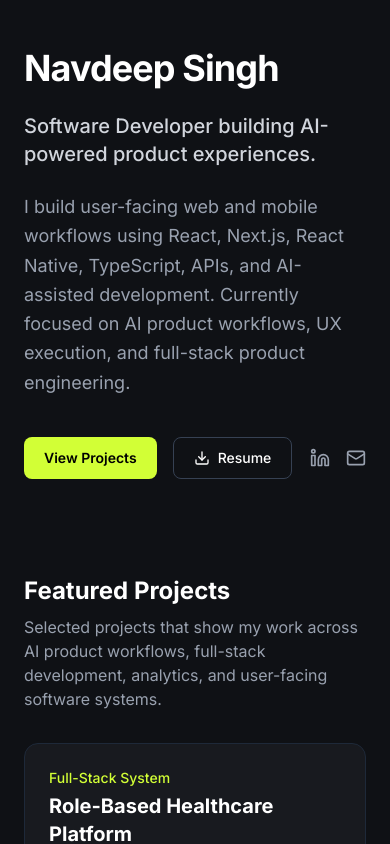
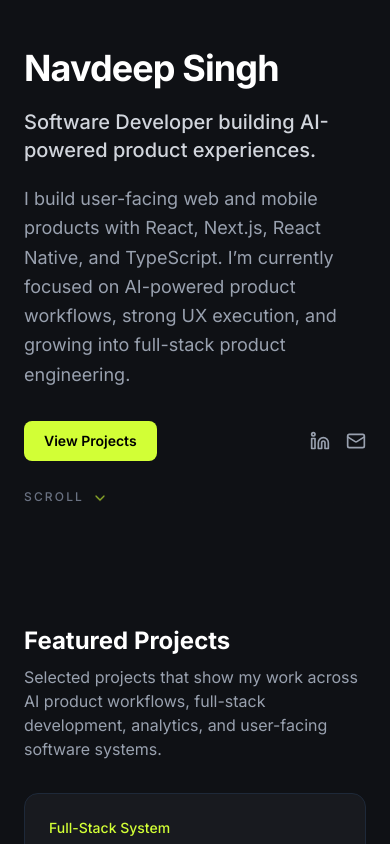
Before and after one commit to Neural-forge9/My-Profile, a Next.js app: page / in a window 390 px wide. Shown: the top 844 px of the page. Built offline with nearby package versions, Linux system fonts and the light colour scheme.

Commit message:
Refine mobile hero and clean dev cache

```diff
--- a/app/globals.css
+++ b/app/globals.css
@@ -126,3 +126,18 @@
     @apply font-sans;
     }
 }
+
+@keyframes scroll-cue-float {
+  0%, 100% {
+    opacity: 0.55;
+    transform: translateY(0);
+  }
+  50% {
+    opacity: 1;
+    transform: translateY(0.25rem);
+  }
+}
+
+.scroll-cue-motion {
+  animation: scroll-cue-float 2.2s ease-in-out infinite;
+}
--- a/app/page.tsx
+++ b/app/page.tsx
@@ -2,15 +2,17 @@ import { projects } from "@/data/projects";
 import { ProjectCard } from "@/components/ProjectCard";
 import { skills } from "@/data/skills";
 import { experience } from "@/data/experience";
-import { Download, Linkedin, Mail } from "lucide-react";
+import { ChevronDown, Download, Linkedin, Mail } from "lucide-react";
 import Link from "next/link";
 import { Badge } from "@/components/ui/Badge";
 
+const showResumeDownload = false;
+
 export default function Home() {
   return (
-    <main className="space-y-24">
+    <main className="space-y-16 md:space-y-24">
       {/* Hero Section */}
-      <section className="space-y-6">
+      <section className="relative space-y-5 pb-14 md:space-y-6 md:pb-0">
         <h1 className="text-4xl md:text-5xl font-bold tracking-tight text-white">
           Navdeep Singh
         </h1>
@@ -18,16 +20,12 @@ export default function Home() {
           Software Developer building AI-powered product experiences.
         </h2>
         <p className="text-gray-400 max-w-2xl leading-relaxed text-lg">
-          I build user-facing web and mobile workflows using React, Next.js, React Native, TypeScript, APIs, and AI-assisted development. Currently focused on AI product workflows, UX execution, and full-stack product engineering.
+          I build user-facing web and mobile products with React, Next.js, React Native, and TypeScript. I’m currently focused on AI-powered product workflows, strong UX execution, and growing into full-stack product engineering.
         </p>
-        <div className="flex flex-wrap gap-4 pt-4">
+        <div className="flex flex-wrap gap-4 pt-3 md:pt-4">
           <Link href="#projects" className="inline-flex items-center justify-center rounded-md bg-[#d2ff36] px-5 py-2.5 text-sm font-semibold text-black hover:bg-[#d2ff36]/90 transition-colors">
             View Projects
           </Link>
-          <a href="/navdeep-singh-resume.pdf" download className="inline-flex items-center justify-center rounded-md border border-gray-700 bg-transparent px-5 py-2.5 text-sm font-medium text-white hover:bg-gray-800 transition-colors">
-            <Download className="mr-2 h-4 w-4" />
-            Resume
-          </a>
           <div className="flex gap-4 ml-auto items-center">
             <a href="https://www.linkedin.com/in/navdeepsingh1600/" target="_blank" rel="noreferrer" className="text-gray-400 hover:text-white transition-colors">
               <Linkedin className="h-5 w-5" />
@@ -36,6 +34,11 @@ export default function Home() {
               <Mail className="h-5 w-5" />
             </a>
           </div>
+        </div>
+        <div className="pointer-events-none absolute inset-x-0 bottom-0 h-20 bg-gradient-to-b from-transparent via-[#0f1115]/80 to-[#0f1115] md:hidden" aria-hidden="true" />
+        <div className="relative z-10 flex items-center gap-2 pt-2 text-xs font-medium uppercase tracking-[0.18em] text-gray-500 md:hidden">
+          <span>Scroll</span>
+          <ChevronDown className="scroll-cue-motion h-4 w-4 text-[#d2ff36] motion-reduce:animate-none" aria-hidden="true" />
         </div>
       </section>
 
@@ -111,10 +114,16 @@ export default function Home() {
         <p className="text-gray-400 max-w-md mx-auto">
           I am open to software developer, frontend, AI product engineering, and product-minded full-stack roles.
         </p>
-        <div className="pt-4">
+        <div className="flex flex-wrap items-center justify-center gap-4 pt-4">
           <a href="mailto:nvdeep0110@gmail.com" className="inline-flex items-center justify-center rounded-md bg-white px-5 py-2.5 text-sm font-semibold text-black hover:bg-gray-100 transition-colors">
             Email Me
           </a>
+          {showResumeDownload && (
+            <a href="/navdeep-singh-resume.pdf" download className="inline-flex items-center justify-center rounded-md border border-gray-700 bg-transparent px-5 py-2.5 text-sm font-medium text-white hover:bg-gray-800 transition-colors">
+              <Download className="mr-2 h-4 w-4" />
+              Resume
+            </a>
+          )}
         </div>
       </section>
     </main>
--- a/package.json
+++ b/package.json
@@ -3,11 +3,11 @@
   "version": "0.1.0",
   "private": true,
   "scripts": {
-    "dev": "next dev",
-    "build": "next build",
+    "dev": "rm -rf .next && trap 'rm -rf .next' EXIT && next dev",
+    "build": "rm -rf .next && next build",
     "start": "next start",
     "lint": "eslint .",
-    "clean": "next clean"
+    "clean": "rm -rf .next"
   },
   "dependencies": {
     "@google/genai": "^2.4.0",
```
